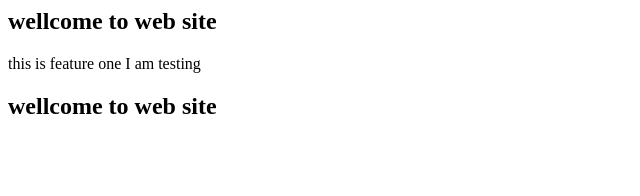
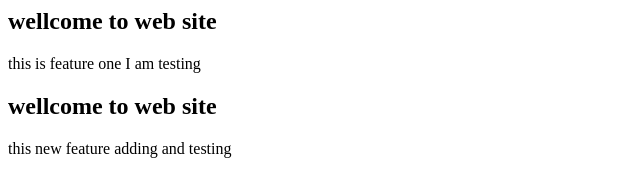
Before and after one commit to Dhareeppa/web-site, a plain HTML site: page index.html in a window 1280 px wide. Shown: the whole page, without its empty margins (0-640 px from the left). Drawn offline with Linux system fonts and the light colour scheme.

Commit message:
add new feature

```diff
--- a/index.html
+++ b/index.html
@@ -1,3 +1,4 @@
 <h2>wellcome to web site</h2>
 <p>this is feature one I am testing</p>
 <h2>wellcome to web site</h2>
+<p>this new feature adding and testing </p>
```
